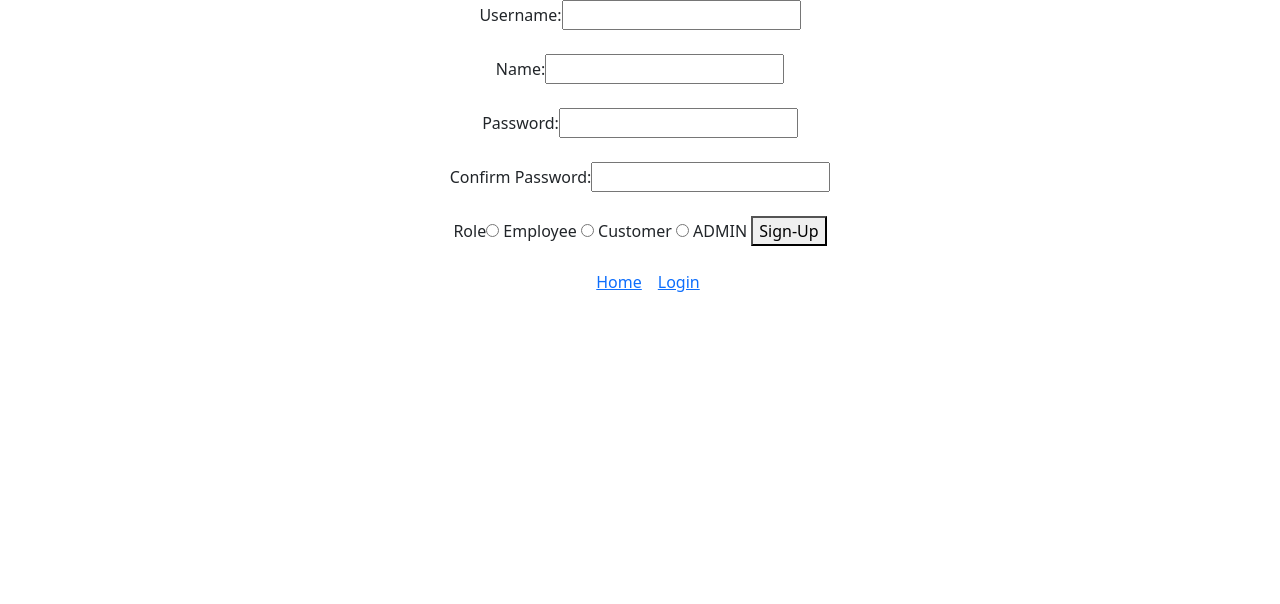
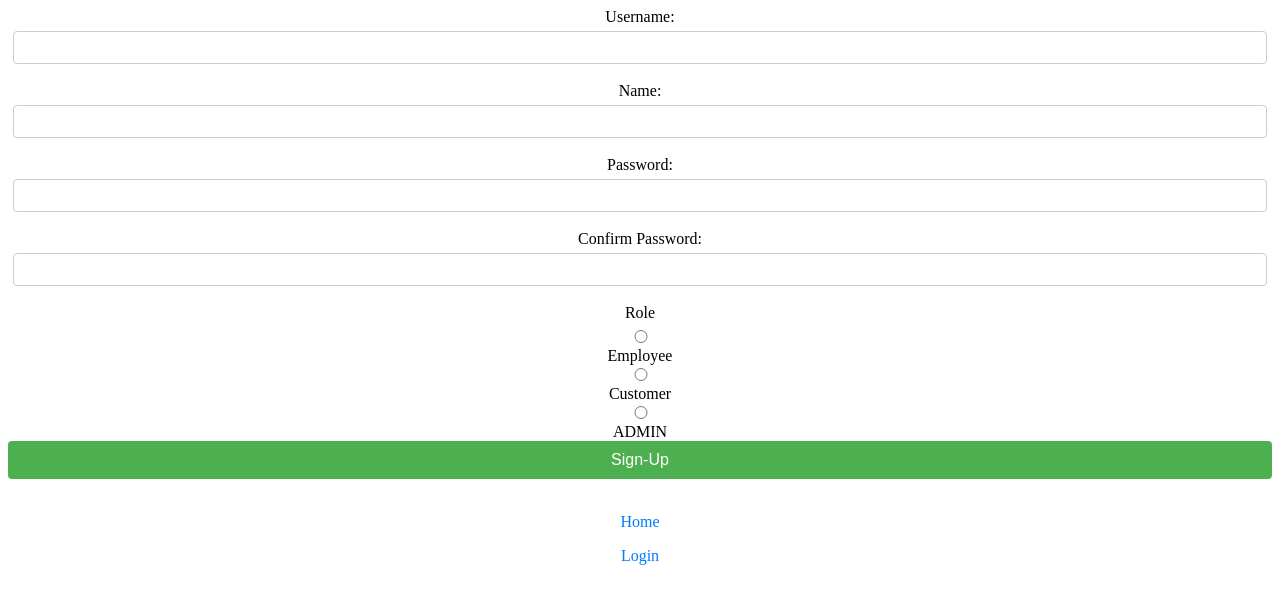
Before and after one commit to karthik192000/FsdCafe, an Angular app: page /signup in a window 1280 px wide. Shown: the top 604 px of the page. Built offline with nearby package versions, Linux system fonts and the light colour scheme.

Commit message:
Added CSS for login and signup

```diff
--- a/angular.json
+++ b/angular.json
@@ -25,7 +25,6 @@
               "src/assets"
             ],
             "styles": [
-              "node_modules/bootstrap/dist/css/bootstrap.min.css",
               "src/styles.css"
             ],
             "scripts": [],
--- a/src/app/login/login.component.css
+++ b/src/app/login/login.component.css
@@ -0,0 +1,58 @@
+/* CSS for Sign-Up Form */
+
+/* Container */
+.signUpContainer {
+    text-align: center;
+    margin: 50px auto;
+    width: 300px; /* Adjust width as needed */
+    border: 1px solid #ccc;
+    padding: 20px;
+    border-radius: 5px;
+    background-color: #e0e0e0; /* New background color */
+}
+
+/* Labels */
+label {
+    display: block;
+    margin-bottom: 5px;
+}
+
+/* Input Fields */
+input[type="email"],
+input[type="password"],
+input[type="radio"] {
+    width: calc(100% - 10px); /* Adjust width as needed */
+    padding: 8px;
+    border: 1px solid #ccc;
+    border-radius: 4px;
+    box-sizing: border-box;
+}
+
+/* Submit Button */
+button[type="submit"] {
+    width: 100%;
+    padding: 10px;
+    background-color: #4CAF50;
+    color: white;
+    border: none;
+    border-radius: 4px;
+    cursor: pointer;
+    font-size: 16px;
+    margin-top: 10px;
+}
+
+button[type="submit"]:hover {
+    background-color: #45a049;
+}
+
+/* Links */
+a {
+    display: block;
+    margin-top: 10px;
+    text-decoration: none;
+    color: #007bff;
+}
+
+a:hover {
+    text-decoration: underline;
+}
--- a/src/app/signup/signup.component.css
+++ b/src/app/signup/signup.component.css
@@ -0,0 +1,60 @@
+/* Container */
+.loginContainer {
+    text-align: center;
+    margin: 50px auto;
+    width: 300px; /* Adjust width as needed */
+    border: 1px solid #ccc;
+    padding: 20px;
+    border-radius: 5px;
+    background-color: #f9f9f9;
+}
+
+/* Form Group */
+.form-group {
+    margin-bottom: 15px;
+}
+
+/* Labels */
+label {
+    display: block;
+    margin-bottom: 5px;
+}
+
+/* Input Fields */
+input[type="email"],
+input[type="password"],
+input[type="radio"] {
+    width: calc(100% - 10px); /* Adjust width as needed */
+    padding: 8px;
+    border: 1px solid #ccc;
+    border-radius: 4px;
+    box-sizing: border-box;
+}
+
+/* Submit Button */
+button[type="submit"] {
+    width: 100%;
+    padding: 10px;
+    background-color: #4CAF50;
+    color: white;
+    border: none;
+    border-radius: 4px;
+    cursor: pointer;
+    font-size: 16px;
+}
+
+button[type="submit"]:hover {
+    background-color: #45a049;
+}
+
+/* Links */
+a {
+    display: block;
+    margin-top: 10px;
+    text-decoration: none;
+    color: #007bff;
+}
+
+a:hover {
+    text-decoration: underline;
+}
```
